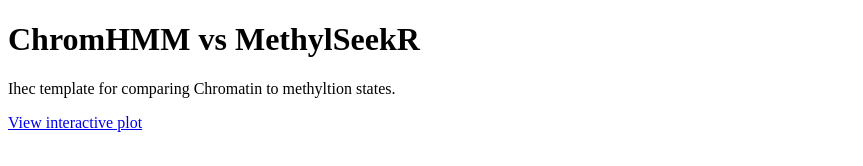
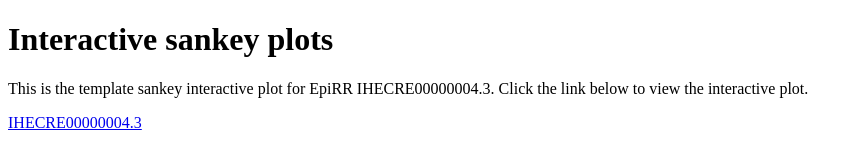
Before and after one commit to feynnrich/ihec.sankey, a plain HTML site: page index.html in a window 1280 px wide. Shown: the whole page, without its empty margins (0-863 px from the left). Drawn offline with Linux system fonts and the light colour scheme.

Commit message:
Update index.html

```diff
--- a/index.html
+++ b/index.html
@@ -6,8 +6,8 @@
     <title>Welcome Page</title>
 </head>
 <body>
-    <h1>ChromHMM vs MethylSeekR</h1>
-    <p>Ihec template for comparing Chromatin to methyltion states.</p>
-    <a href="IHECRE00000004.3_sankey.html">View interactive plot</a>
+    <h1>Interactive sankey plots </h1>
+    <p>This is the template sankey interactive plot for EpiRR IHECRE00000004.3. Click the link below to view the interactive plot.</p>
+    <a href="IHECRE00000004.3_sankey.html">IHECRE00000004.3</a>
 </body>
 </html>
```
